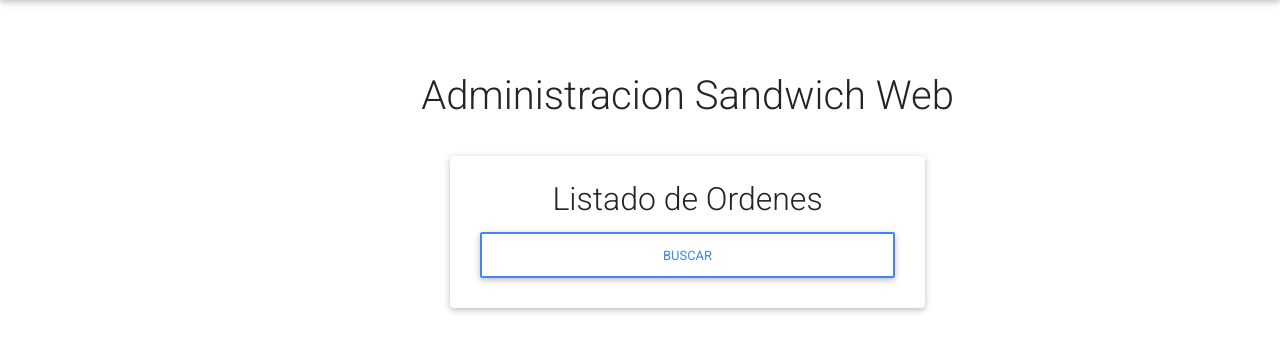
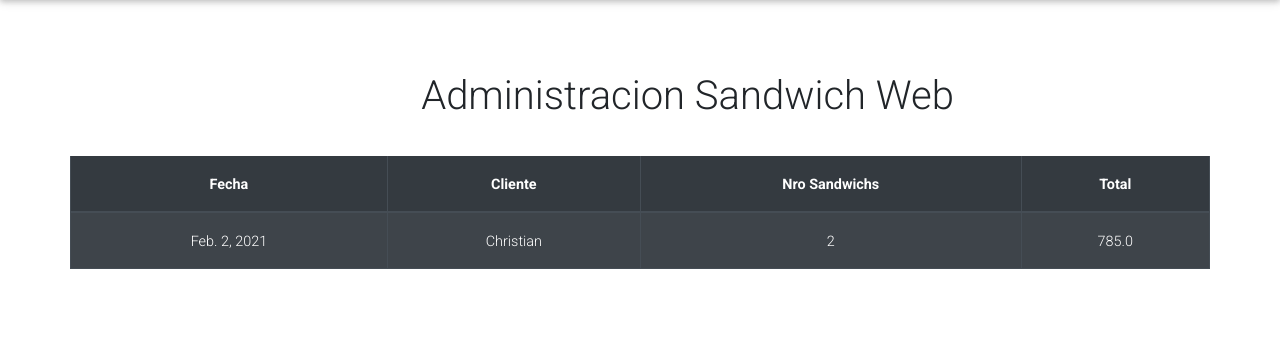
Before and after one commit to chrismaza/Sandwiches-Web, a Django app: page /administration/ in a window 1280 px wide. Shown: the part 56-408 px from the top of the page. Run offline with Django 3.2, Linux system fonts and the light colour scheme; data comes from the database, SQL or seed files in the repository; both versions use the stored data as it was after the commit; some libraries are stand-ins or nearby versions.

Commit message:
Listado Administrativo

```diff
--- a/SandwichWeb/SandwichWeb/urls.py
+++ b/SandwichWeb/SandwichWeb/urls.py
@@ -15,13 +15,13 @@ Including another URLconf
 """
 from django.contrib import admin
 from django.urls import path, include
-from client.views import Index, Index_Admin, makeOrder
 from client.views import *
 
 urlpatterns = [
     path('admin/', admin.site.urls),
     path('', Index.as_view(),name = 'index'),
-    path('administration/', Index_Admin.as_view(),name = 'administration'),
+    path('administration/', getOrders,name = 'administration'),
+    path('getByDate/', getByDate,name = 'getByDate'),
     path('makeOrder/', makeOrder ,name = 'makeOrder'),
     path('reset/', resetOrder ,name = 'resetOrder'),
     path('confirm/', confirmOrder ,name = 'confirmOrder'),
--- a/SandwichWeb/client/models.py
+++ b/SandwichWeb/client/models.py
@@ -18,7 +18,7 @@ class Ingredients (models.Model):
 
 class Order (models.Model):
     id_order = models.AutoField(primary_key=True)
-    created_on = models.DateTimeField(auto_now_add=True)
+    created_on = models.DateField(auto_now_add=True)
     client_name = models.CharField(max_length=100)
     total = models.FloatField()
 
--- a/SandwichWeb/client/templates/client/admin.html
+++ b/SandwichWeb/client/templates/client/admin.html
@@ -8,10 +8,26 @@
     </div>
   </div>
   <div class="row justify-content-center mt-1">
-    <div class="card col-md-5 col-sm-12 offset-md-1 p-4 text-center">
-      <h2>Listado de Ordenes</h2>
-      <a href="{% url 'order_list' %}" class="btn btn-outline-primary">Buscar</a>
-    </div>
+    <table class="table table-striped table-dark table-bordered">
+      <thead>
+        <tr>
+          <th scope="col" style="font-weight: bold;text-align: center;">Fecha</th>
+          <th scope="col" style="font-weight: bold;text-align: center;">Cliente</th>
+          <th scope="col" style="font-weight: bold;text-align: center;">Nro Sandwichs</th>
+          <th scope="col" style="font-weight: bold;text-align: center;">Total</th>
+        </tr>
+      </thead>
+      <tbody>
+        {% for x in list_ord_total %}
+          <tr>
+            <td style="text-align: center;">{{x.fecha}}</td>
+            <td style="text-align: center;">{{x.client}}</td>
+            <td style="text-align: center;">{{x.sand}}</td>
+            <td style="text-align: center;">{{x.price}}</td>
+          </tr>
+        {% endfor %}
+      </tbody>
+    </table>
   </div>
 </div>
 {% endblock content %}
--- a/SandwichWeb/client/templates/client/navigation_admin.html
+++ b/SandwichWeb/client/templates/client/navigation_admin.html
@@ -14,8 +14,8 @@
             Listado
           </a>
           <div class="dropdown-menu" aria-labelledby="navbarDropdown">
-            <a a href="{% url 'order_list' %}" class="dropdown-item" href="#">General</a>
-            <a a href="{% url 'order_list_date' %}" class="dropdown-item" href="#">Por Dia</a>
+            <a class="dropdown-item" href="{% url 'administration' %}">General</a>
+            <a class="dropdown-item" href="{% url 'getByDate' %}">Por Dia</a>
             <a class="dropdown-item" href="#">Por Tamaño</a>
             <a class="dropdown-item" href="#">Por Ingrediente</a>
             <a class="dropdown-item" href="#">Por Cliente</a>
--- a/SandwichWeb/client/views.py
+++ b/SandwichWeb/client/views.py
@@ -3,6 +3,8 @@ from django.views import View
 from django.http import HttpResponse
 from django.http import HttpResponseRedirect
 from .models import Ingredients, Size, Order,Sandwich
+
+from datetime import datetime
 
 ##### Lista de Sandwiches de la Orden ###################
 
@@ -13,10 +15,6 @@ lista_view_sand = []
 class Index (View):
     def get(self, request, *args, **kwargs):
         return render(request,'client/index.html')
-
-class Index_Admin (View):
-    def get(self, request, *args, **kwargs):
-        return render(request,'client/admin.html')
 
 ############################################## Funciones ################################################
 
@@ -147,3 +145,77 @@ def confirmOrder (request):
         return render(request,'client/index.html')
 
     return render(request,'client/order_view.html',context)
+
+def getOrders (request):
+    orders = Order.objects.order_by('created_on')
+    lista_sandw = []
+    list_ord = []
+    for m in orders:
+        numero_sand = 0
+        sand = Sandwich.objects.filter(order=m)
+        for x in sand:
+            numero_sand += 1
+            # for n in x['ingredients']:
+            #     print(n)
+            # size = x['size']
+            # sand = {
+            #     'ing': ing,
+            #     'size': size
+            # }
+            # lista_sandw.append(sand)
+
+        general = {
+            'fecha': m.created_on,
+            'sand': numero_sand,
+            'price': m.total,
+            'client': m.client_name
+        }
+        list_ord.append(general)
+        for x in list_ord:
+            print(x)
+
+    context = {
+        'list_ord_total' : list_ord
+    }
+
+    return render(request,'client/admin.html',context)
+
+def getByDate (request):
+
+    context = {}
+
+    if request.method == "POST":
+        date= request.POST.get("date")
+        date_format = datetime.strptime(date, '%Y-%m-%d')
+        orders = Order.objects.filter(created_on=date_format)
+        lista_sandw = []
+        list_ord = []
+        for m in orders:
+            numero_sand = 0
+            sand = Sandwich.objects.filter(order=m)
+            for x in sand:
+                numero_sand += 1
+                # for n in x['ingredients']:
+                #     print(n)
+                # size = x['size']
+                # sand = {
+                #     'ing': ing,
+                #     'size': size
+                # }
+                # lista_sandw.append(sand)
+
+            general = {
+                'fecha': m.created_on,
+                'sand': numero_sand,
+                'price': m.total,
+                'client': m.client_name
+            }
+            list_ord.append(general)
+            for x in list_ord:
+                print(x)
+
+        context = {
+            'list_ord_total' : list_ord
+        }
+
+    return render(request,'client/order_list_date.html',context)
```
Also changed, not shown: SandwichWeb/client/templates/client/order_list_date.html (+19 -44 lines), SandwichWeb/client/migrations/0005_auto_20210202_2155.py (added), SandwichWeb/db.sqlite3.
